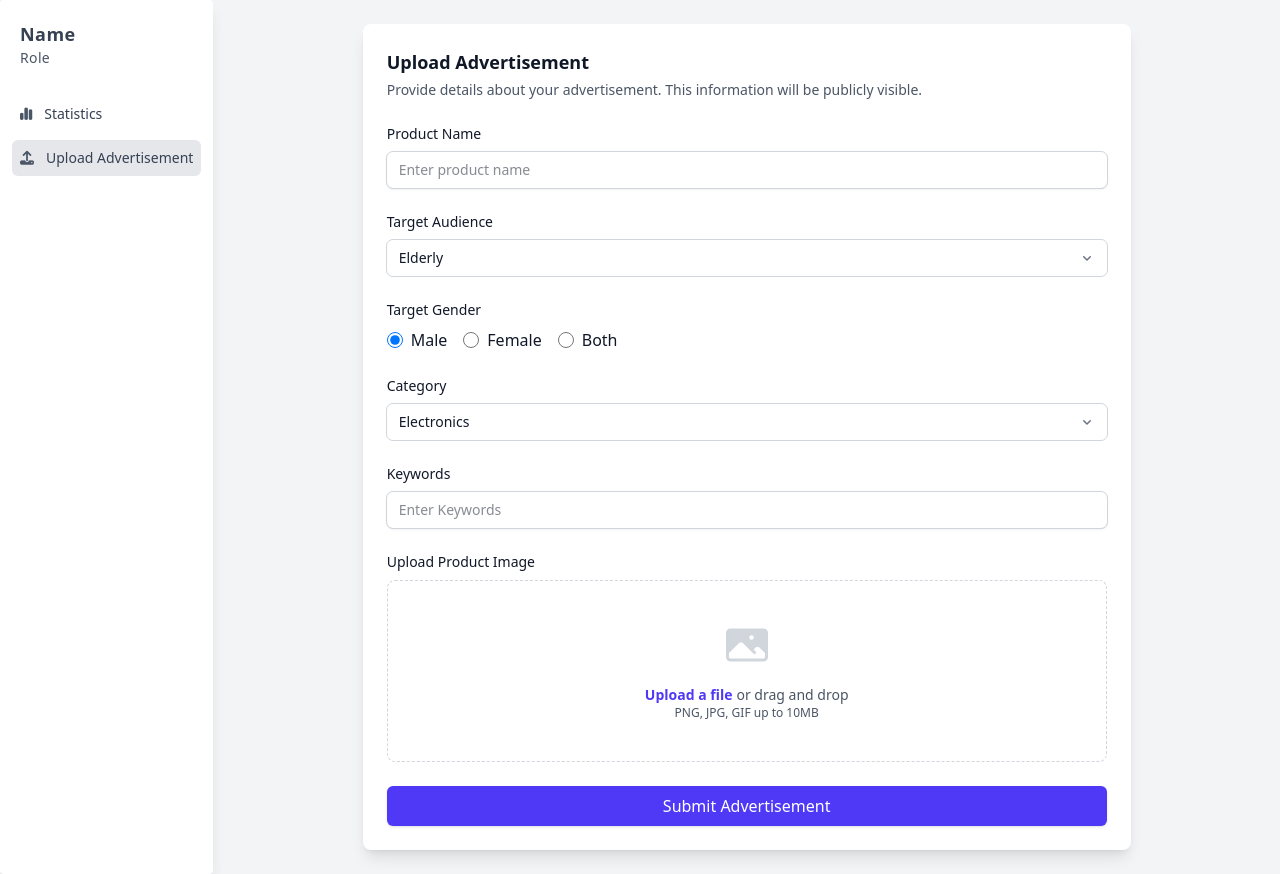
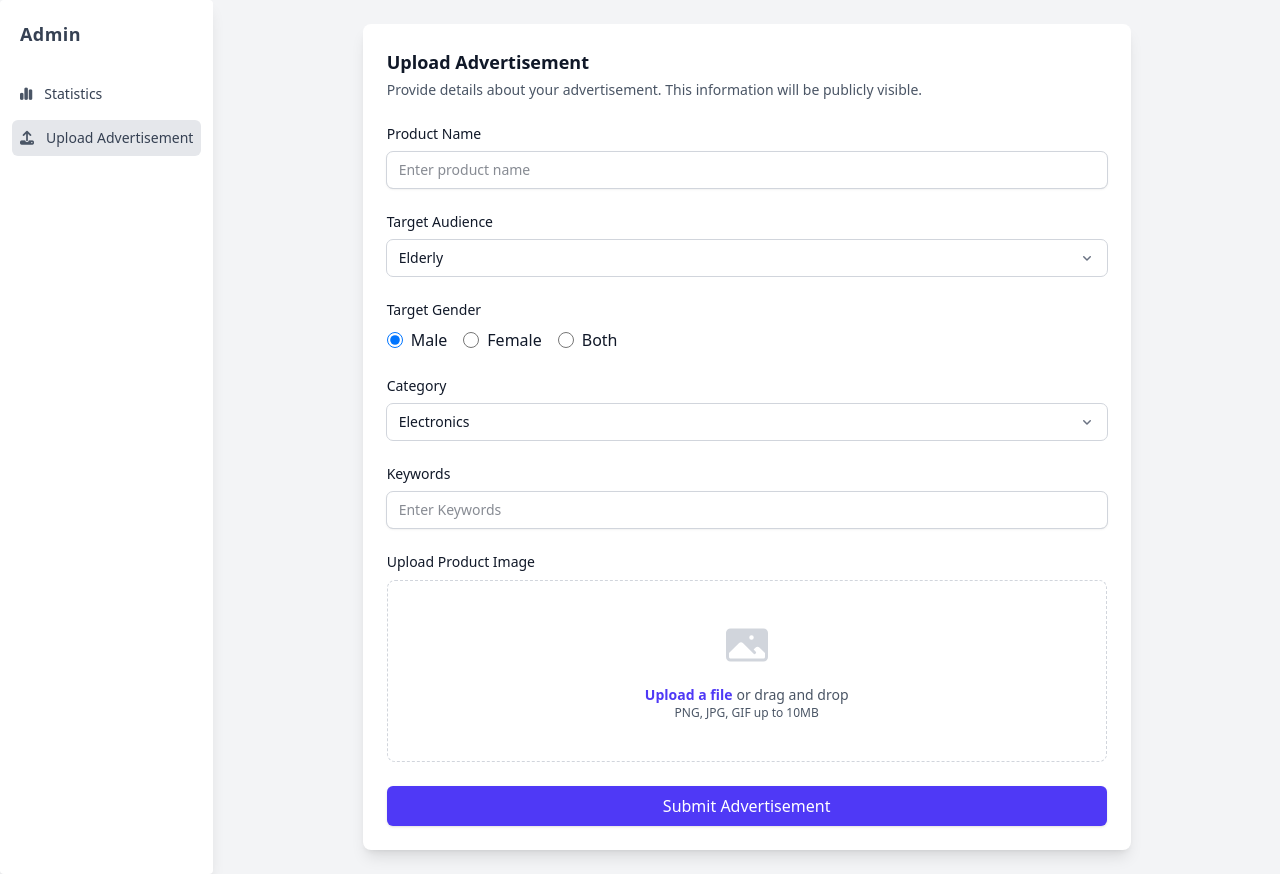
Before and after one commit to ivanpyw1999/edge_inf2009_22, a Flask app: page /upload in a window 1280 px wide. Run offline with Flask 3, Linux system fonts and the light colour scheme; style sheets or scripts are compiled from the project's sources; some libraries are stand-ins or nearby versions.

Commit message:
Update dashboard_ui.html

```diff
--- a/templates/dashboard_ui.html
+++ b/templates/dashboard_ui.html
@@ -28,14 +28,8 @@
         <div>
           <h4 class="font-semibold text-lg text-gray-700 capitalize truncate font-poppins tracking-wide">
             <!-- Name -->
-            Name
+            Admin
           </h4>
-          <span class="text-sm tracking-wide flex items-center space-x-1">
-            <span class="text-gray-600 font-poppins text-md">
-                <!-- Role -->
-                Role
-            </span>
-          </span>
         </div>
       </div>
 
```
